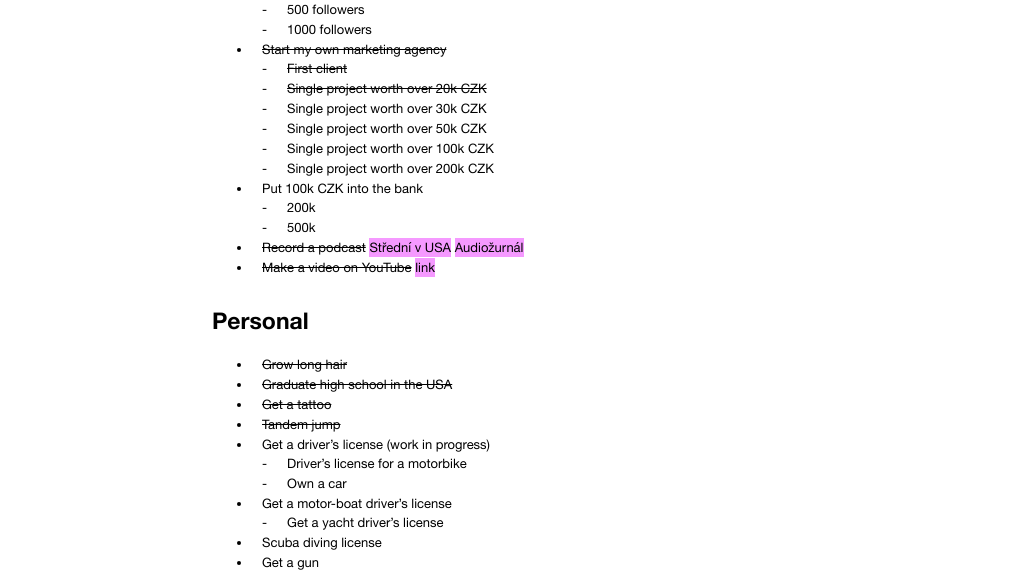
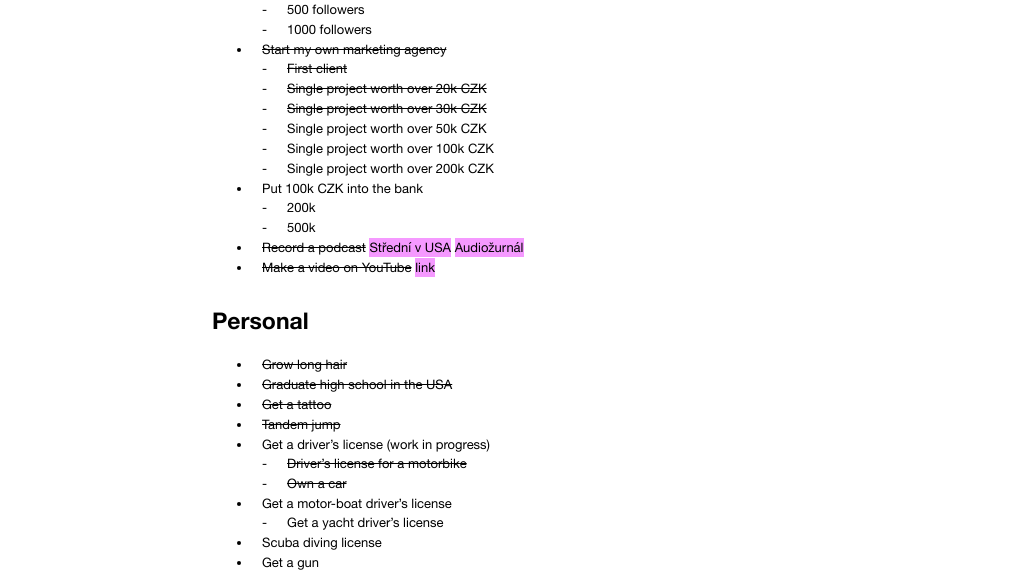
Before and after one commit to StyvekDrtic/personalPage, a Jekyll site: the page built from _posts/2018-01-01-impossible_list.md, in a window 1280 px wide. Shown: the part 1064-1637 px from the top of the page, without its empty margins (128-1151 px from the left). Built offline with Jekyll 4.4.1, drawn with Linux system fonts in a browser that asks for light colours.

Commit message:
impossible

```diff
--- a/_posts/2018-01-01-impossible_list.md
+++ b/_posts/2018-01-01-impossible_list.md
@@ -48,7 +48,7 @@ I'm pretty sure that 2018 is gonna be my best year yet.
 * <span class="skrt">Start my own marketing agency</span>
     * <span class="skrt">First client</span>
     * <span class="skrt">Single project worth over 20k CZK</span>
-    * Single project worth over 30k CZK
+    * <span class="skrt">Single project worth over 30k CZK</span>
     * Single project worth over 50k CZK
     * Single project worth over 100k CZK
     * Single project worth over 200k CZK
@@ -65,8 +65,8 @@ I'm pretty sure that 2018 is gonna be my best year yet.
 * <span class="skrt">Get a tattoo</span>
 * <span class="skrt">Tandem jump</span>
 * Get a driver’s license (work in progress)
-    * Driver’s license for a motorbike
-    * Own a car
+    * <span class="skrt">Driver’s license for a motorbike</span>
+    * <span class="skrt">Own a car</span>
 * Get a motor-boat driver's license
     * Get a yacht driver's license
 * Scuba diving license
```
